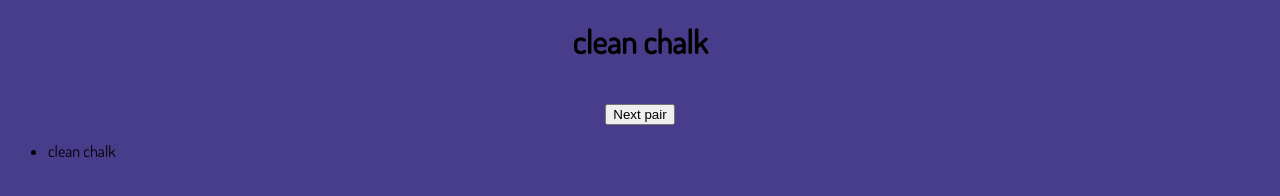
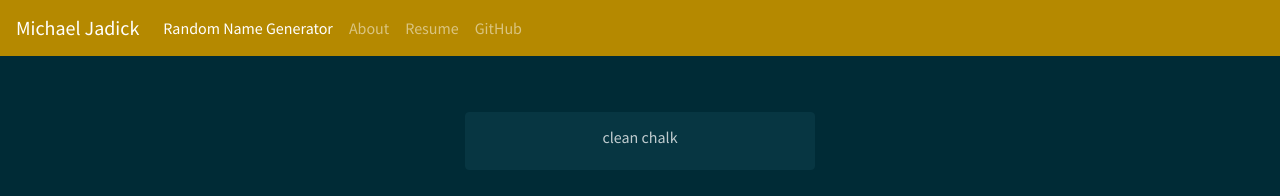
Before and after one commit to taco-tues-on-a-fri/Random-Username-Generator, a plain HTML site: page index.html in a window 1280 px wide. Drawn offline with nearby package versions, Linux system fonts and the light colour scheme.

Commit message:
merged from bootstap branch

```diff
--- a/index.html
+++ b/index.html
@@ -11,17 +11,53 @@
 
   <link rel="shortcut icon" href="favicon.png">
   <link rel="stylesheet" href="style.css">
-  <link rel="stylesheet" href="https://fonts.googleapis.com/css?family=Dosis">
+  <link href="https://stackpath.bootstrapcdn.com/bootswatch/4.3.1/solar/bootstrap.min.css" rel="stylesheet" integrity="sha384-8nq3OiMMgrVFAHyRMMO+DTfMEciSY+c3Awhj/5ljQ1xck1Uv2BUtMjsjLD8GT5Er" crossorigin="anonymous">
 </head>
 
 <body onload="random_name_generator()">
-  <h1 id="random_name_textarea"></h1>
-  <button id="next" type="button" onclick="random_name_generator()"> Next pair </button>
-  <div id="pairs_log" style="text-align: left">
-    <ul id="historical_pair"></ul>
+  <nav class="navbar navbar-expand-lg navbar-dark bg-primary">
+    <a class="navbar-brand" href="#">Michael Jadick</a>
+    <button class="navbar-toggler" type="button" data-toggle="collapse" data-target="#navbarColor01" aria-controls="navbarColor01" aria-expanded="false" aria-label="Toggle navigation">
+      <span class="navbar-toggler-icon"></span>
+    </button>
+    <div class="collapse navbar-collapse" id="navbarColor01">
+      <ul class="navbar-nav mr-auto">
+        <li class="nav-item active">
+          <a class="nav-link" href="https://taco-tues-on-a-fri.github.io/random-username-generator/">Random Name Generator <span class="sr-only">(current)</span></a>
+        </li>
+        <li class="nav-item">
+          <a class="nav-link" href="#">About</a>
+        </li>
+        <li class="nav-item">
+          <a class="nav-link" href="#">Resume</a>
+        </li>
+        <li class="nav-item">
+          <a class="nav-link" href="#">GitHub</a>
+        </li>
+      </ul>
+    </div>
+  </nav>
+  <div class="container">
+    <div class="row pt-5"></div>
+    <div class="row">
+      <div class="col"></div>
+      <div class="col"></div>
+      <div class="col"></div>
+    </div>
+    <div class="row pt-2">
+      <div class="col"></div>
+        <div class="col">
+          <div id="word_list_group"class="list-group">
+            <button id="random_name_textarea" onclick="add_to_list_then_generate_new_pair()" class="list-group-item list-group-item-action active"></button>
+          </div>
+      </div>
+    <div class="col"></div>
   </div>
+  </div>
+  <script src="scripts/clipboard.min.js"></script>
   <script src="data.js"></script>
   <script src="main.js"></script>
+
 </body>
 
 </html>
```
